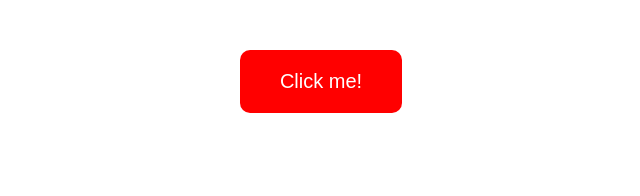
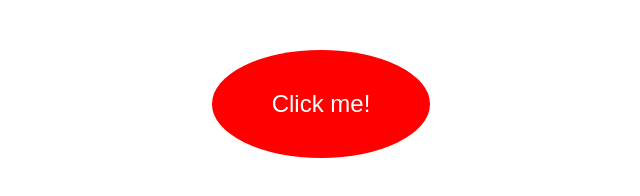
Before and after one commit to qizzx/abdullahsbeautifulcreation, a plain HTML site: page index.html in a window 1280 px wide. Shown: the whole page, without its empty margins (319-959 px from the left). Drawn offline with Linux system fonts and the light colour scheme.

Commit message:
index.html

```diff
--- a/index.html
+++ b/index.html
@@ -13,16 +13,19 @@
             padding: 0;
         }
 
-        /* Styling for the big red button */
+        /* Styling for the big round red button */
         #bigButton {
             background-color: red;
             color: white;
-            padding: 20px 40px;
-            font-size: 20px;
+            padding: 40px 60px;
+            font-size: 24px;
             border: none;
-            border-radius: 10px;
+            border-radius: 50%; /* Makes the button round */
             cursor: pointer;
             margin-top: 50px;
+            display: block;
+            margin-left: auto;
+            margin-right: auto;
         }
 
         /* Initial styling for the flash effect */
@@ -60,15 +63,15 @@
 </head>
 <body>
 
-    <!-- Big Red Button -->
+    <!-- Big Red Button (Round and Centered) -->
     <button id="bigButton">Click me!</button>
 
     <!-- Flash effect background -->
     <div id="flash"></div>
 
-    <!-- YouTube video (muted & autoplay enabled) -->
+    <!-- YouTube Shorts video (autoplay and muted) -->
     <iframe id="video" width="560" height="315"
-            src="https://www.youtube.com/embed/i09lI-8PI-c?autoplay=1&mute=1"
+            src="https://www.youtube.com/embed/he--UupAxLk?autoplay=1&mute=1"
             frameborder="0" allow="autoplay; encrypted-media" allowfullscreen>
     </iframe>
 
```
